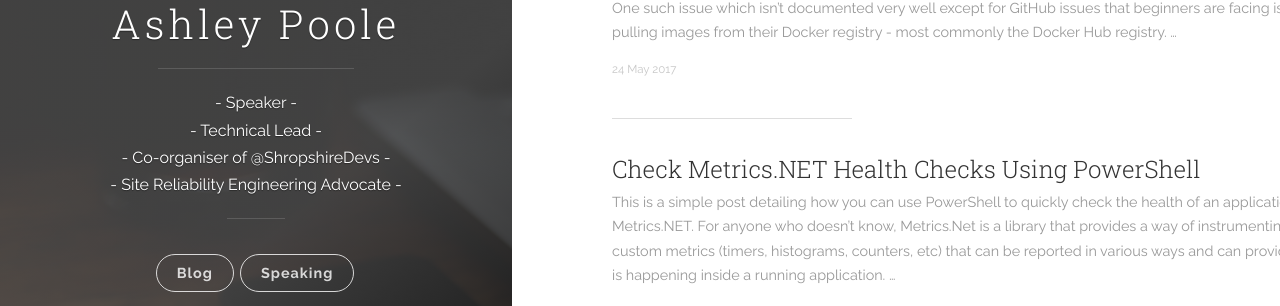
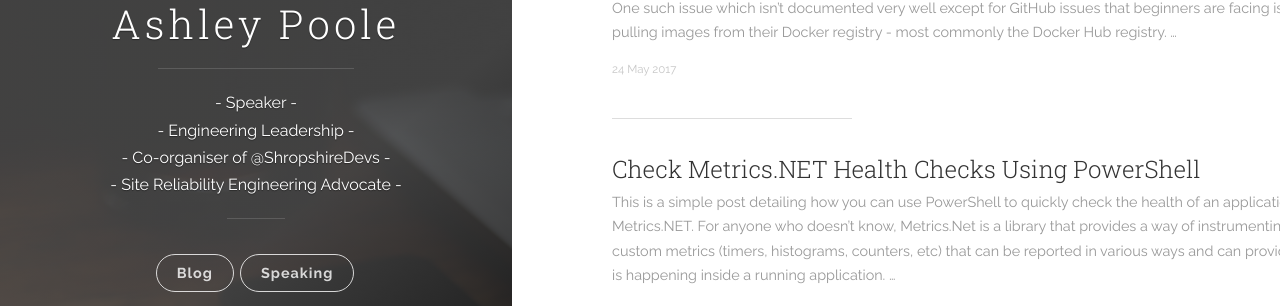
Before and after one commit to AshleyPoole/ashleypoole.github.io, a Jekyll site: the page built from index.html, in a window 1280 px wide. Shown: the part 333-639 px from the top of the page. Built offline with Jekyll 4.4.1, drawn with Linux system fonts in a browser that asks for light colours; the list of posts is cut into pages by our own code.

Commit message:
Update _config.yml

```diff
--- a/_config.yml
+++ b/_config.yml
@@ -1,7 +1,7 @@
 # Site settings
 title: Ashley Poole
-description: 'Speaker, Technical Lead, Site Reliability Engineering Advocate and Co-organiser of @ShropshireDevs user group.'
-intro_description: '- Speaker -<br />- Technical Lead -<br />- Co-organiser of <a href="https://twitter.com/shropshiredevs" target="_blank">@ShropshireDevs</a> -<br />- Site Reliability Engineering Advocate -'
+description: 'Speaker, Engineering Leadership, Site Reliability Engineering Advocate and Co-organiser of @ShropshireDevs user group.'
+intro_description: '- Speaker -<br />- Engineering Leadership -<br />- Co-organiser of <a href="https://twitter.com/shropshiredevs" target="_blank">@ShropshireDevs</a> -<br />- Site Reliability Engineering Advocate -'
 url: 'http://localhost:4000'
 baseurl: ''
 assetsbaseurl: "//assets.ashleypoole.co.uk"
```
